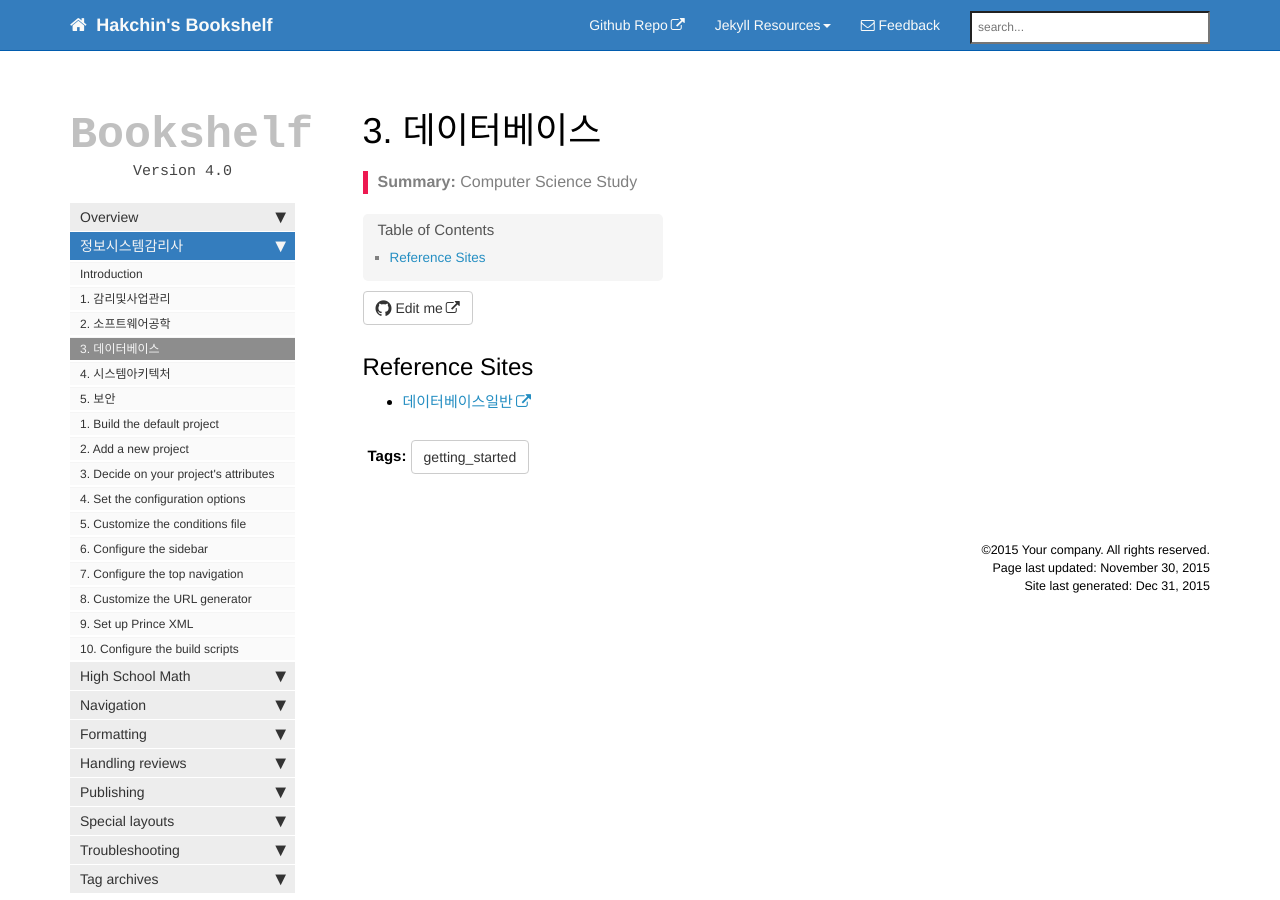
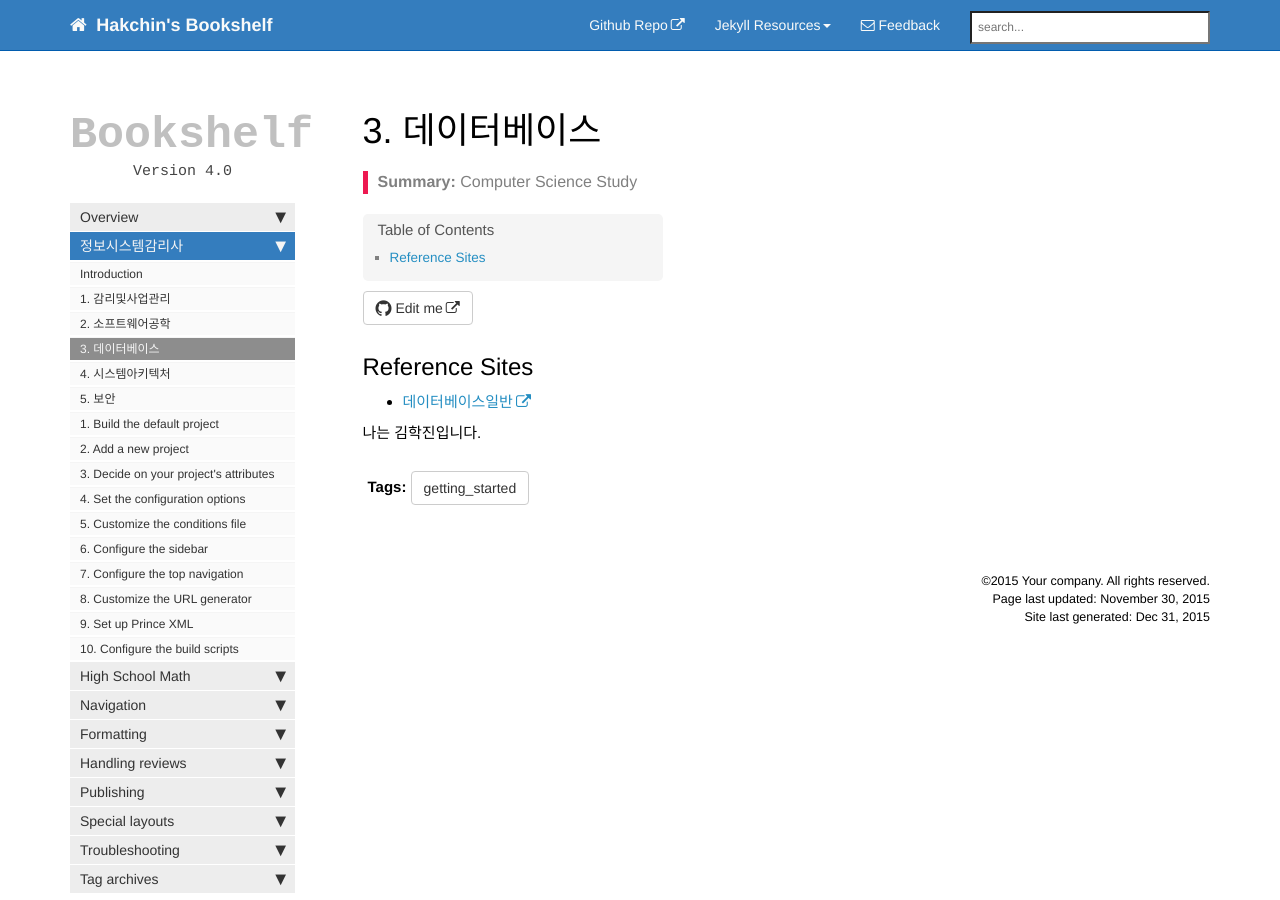
Before and after one commit to hakchin/pe, a Jekyll site: the page built from mydoc/mydoc_iss_database.md, in a window 1280 px wide. Built offline with Jekyll 4.4.1, drawn with Linux system fonts in a browser that asks for light colours; nearby versions of some CDN libraries; library files that are not in the unit come from our copies; Markdown is read by kramdown in place of the engine named in the settings; comment, search, counter and statistics services are not loaded.

Commit message:
modified:   mydoc_iss_database.md

```diff
--- a/mydoc/mydoc_iss_database.md
+++ b/mydoc/mydoc_iss_database.md
@@ -11,3 +11,5 @@ weight: 1
 ## Reference Sites
 
 * [데이터베이스일반](http://fstory97.blog.me/70048612175)
+
+나는 김학진입니다.
```
